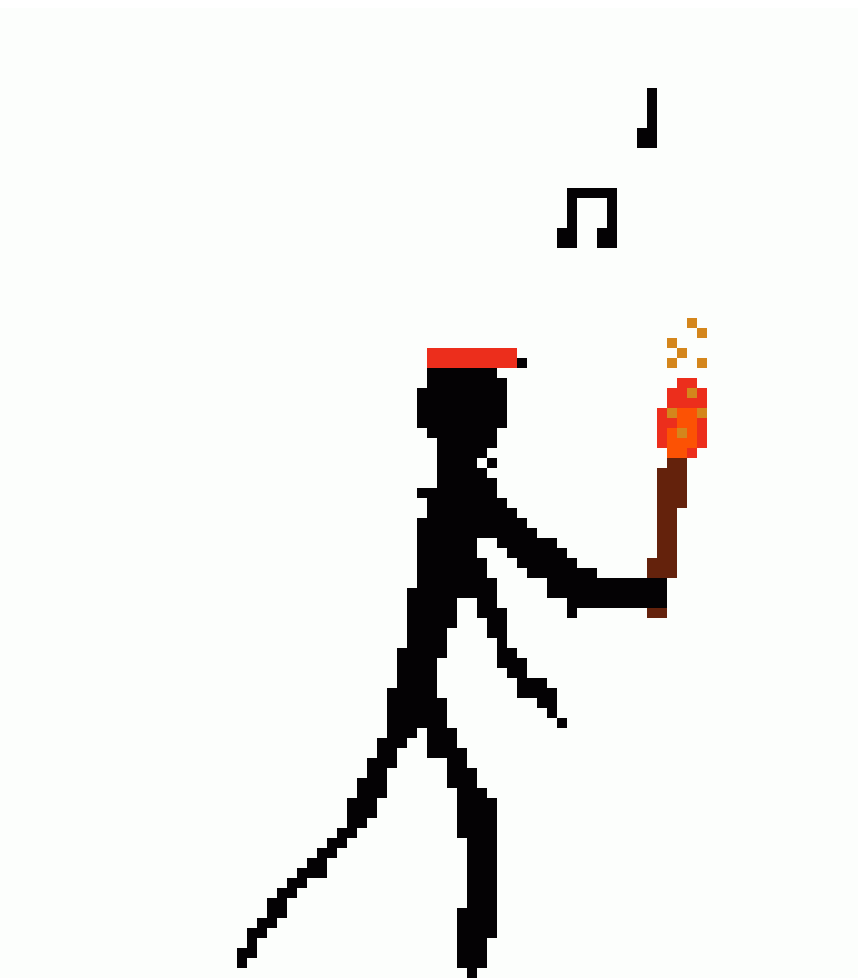
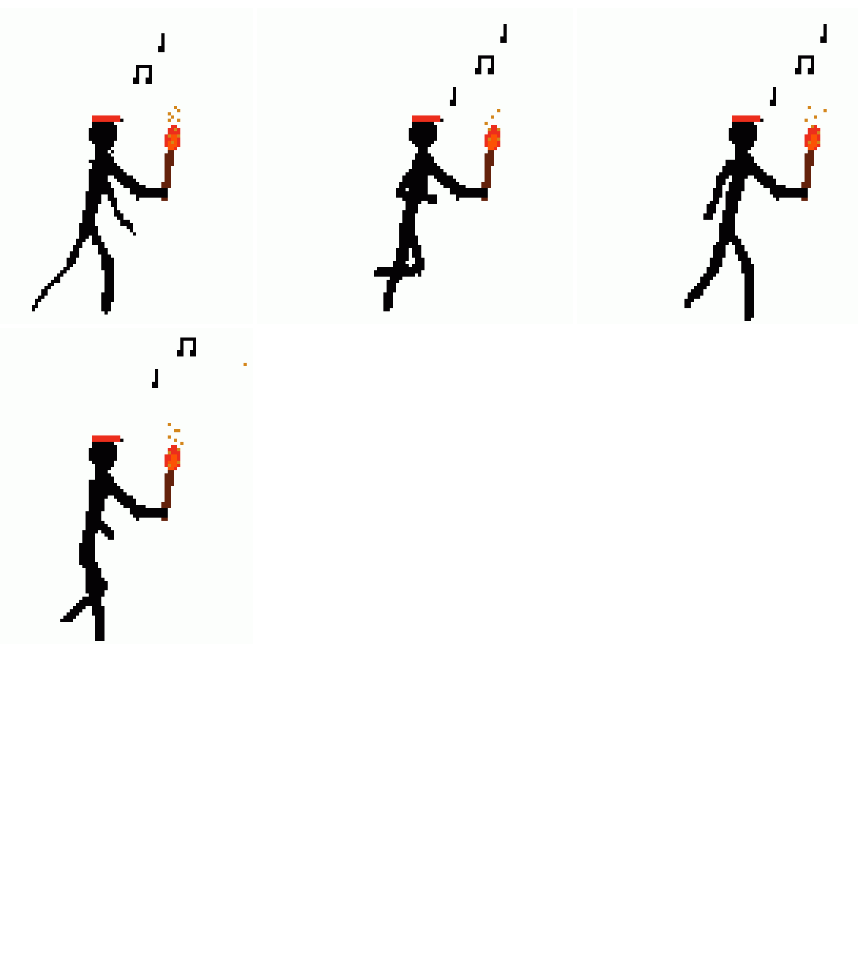
Before and after one commit to Sir-Temporary-The-Third/Zentralfest-Wil-2023, a plain HTML site: page index.html in a window 1280 px wide. Shown: the top 978 px of the page, without its empty margins (71-929 px from the left). After the commit the page ends 800 px from the top, so only its background shows below. Drawn offline with Linux system fonts and the light colour scheme.

Commit message:
Update index.html

```diff
--- a/index.html
+++ b/index.html
@@ -1,4 +1,4 @@
-<img src=IMG_0047.gif>
-<img src=IMG_0048.gif>
-<img src=IMG_0049.gif>
-<img src=IMG_0050.gif>
+<img src=IMG_0047.gif width=25%>
+<img src=IMG_0048.gif width=25%>
+<img src=IMG_0049.gif width=25%>
+<img src=IMG_0050.gif width=25%>
```
